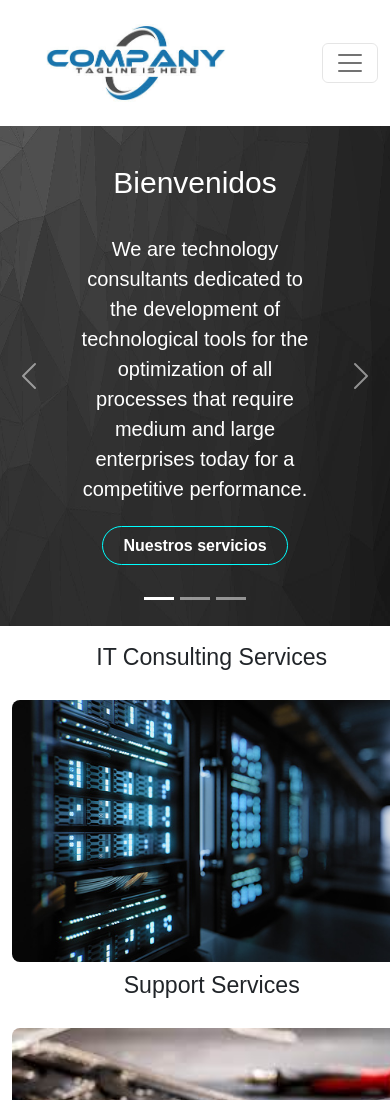
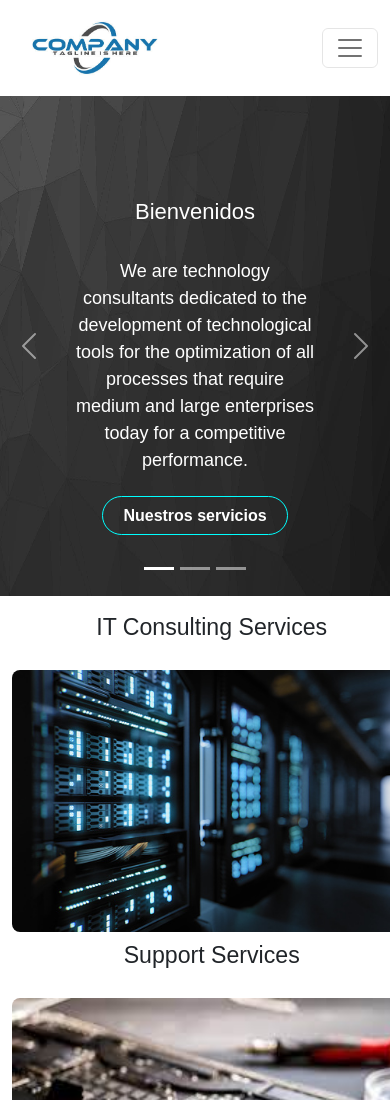
Before and after one commit to gespagnol/coder_proyecto_final, a plain HTML site: page index.html in a window 390 px wide. Shown: the top 1100 px of the page. Drawn offline with nearby package versions, Linux system fonts and the light colour scheme.

Commit message:
cambio tamaño logo y textos slider version mobile

```diff
--- a/css/style.css
+++ b/css/style.css
@@ -305,11 +305,12 @@ header {
     }
 
     .slider__slogan {
-        font-size: 30px;
+        font-size: 22px;
     }
 
     .slider__desc {
         padding: 2% 5% 5% 5%;
+        font-size: 18px;
     }
 
     .slider__btn {
@@ -322,6 +323,7 @@ header {
 
     .news__desc {
         padding-bottom: 5%;
+
     }
 
     .footer__container {
@@ -330,6 +332,11 @@ header {
 
     .carousel-caption {
         padding-bottom: 3rem;}
+
+        .header__logo {
+            height: 70px;
+            padding-left: 10px;
+        }
 
 }
 
```
